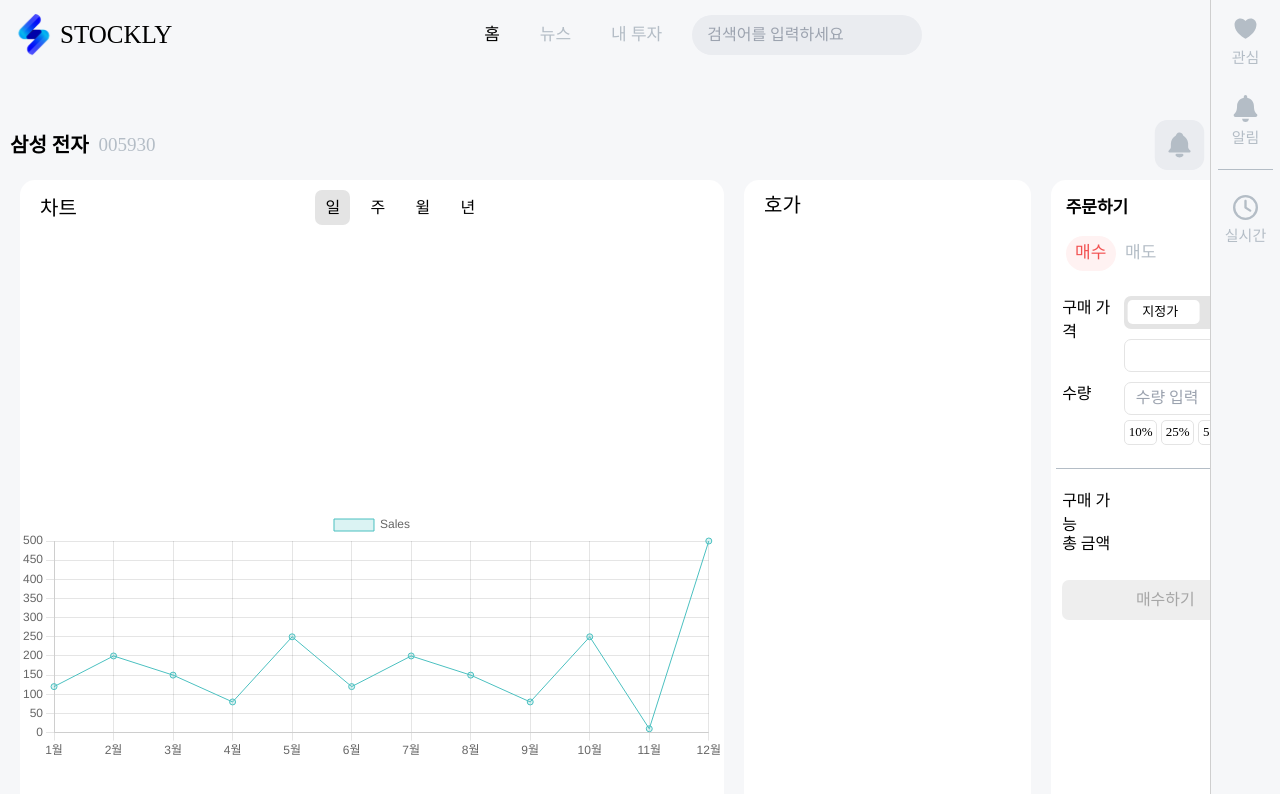
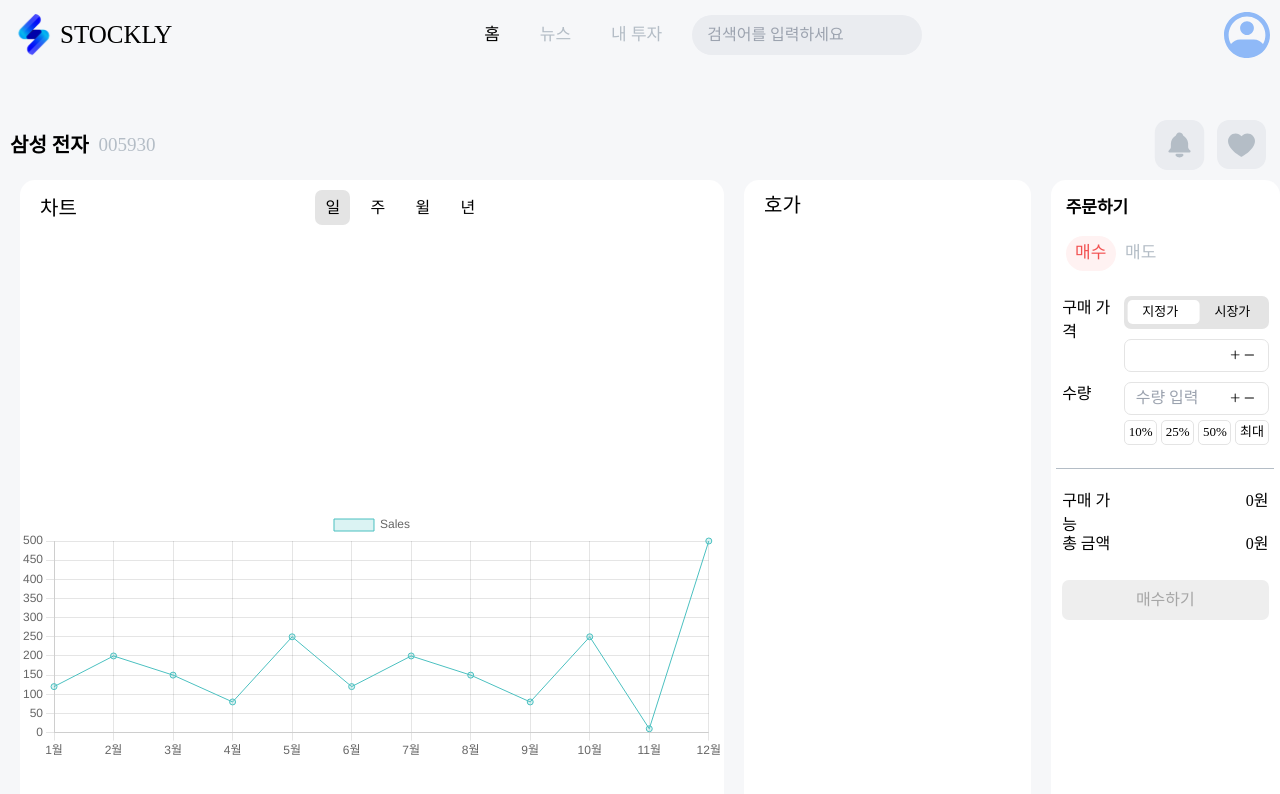
Before and after one commit to sykang519/StocklyFrontend, a React (Vite) app: page /details in a window 1280 px wide. Shown: the top 794 px of the page. Built offline with nearby package versions, Linux system fonts and the light colour scheme; a web font is replaced by a local one.

Commit message:
fix: 메뉴바 관련 에러 해결
메뉴바 div와 겹쳐지는 컴포넌트 클릭 안되는 문제 해결

```diff
--- a/src/components/menuBar/MenuBar.tsx
+++ b/src/components/menuBar/MenuBar.tsx
@@ -10,10 +10,10 @@ function MenuBar() {
   const {openDrawer, like, alert, chart, handleDrawer} = useDrawerStore();
 
   return (
-    <div className={`flex h-[100vh] fixed top-0 right-0 z-10`}>
+    <div className={`flex h-[100vh] fixed top-0 right-0`}>
       <div
-        className={`transition-all duration-300 bg-Bg-gray z-100 overflow-auto ${
-          openDrawer ? 'w-[300px] border-l solid border-[#cfcfcf]' : 'w-0'
+        className={`transition-all duration-300 bg-Bg-gray overflow-auto  ${
+          openDrawer ? 'w-[300px] border-l solid border-[#cfcfcf] ' : 'w-0 z-0'
         }`}
       >
         {like && <MenuBarLikeContent /> }
--- a/src/pages/MainPage.tsx
+++ b/src/pages/MainPage.tsx
@@ -2,17 +2,22 @@ import TopNavBar from '../components/TopNavBar';
 import StockChartList from '../components/StockChart';
 import useDrawerStore from '../zustand/MenuBarStore';
 
+function Carousel() {
+  return (<div>hello</div>);
+}
+
 function MainPage() {
-  const {openDrawer} = useDrawerStore();
+  const { openDrawer } = useDrawerStore();
   return (
     <>
-      <div className={`w-[100%] h-[100vh] transition-all duration-300 ${openDrawer ? 'mr-[370px]' : 'mr-[70px]'}`}>
+      <div className={`w-[100%] h-[100vh] transition-all duration-300 z-10 ${openDrawer ? 'mr-[370px]' : 'mr-[70px]'}`}>
         <TopNavBar />
         <div className="flex justify-center ">
           <div className="w-[95%] min-w-[800px] max-w-[1500px]">
             <StockChartList />
           </div>
         </div>
+        <Carousel />
       </div>
     </>
   );
--- a/src/pages/MyInvestPage.tsx
+++ b/src/pages/MyInvestPage.tsx
@@ -11,7 +11,7 @@ function MyInvestPage() {
   const {openDrawer} = useDrawerStore();
   return (
     <>
-      <div className={`w-[100%] full bg-Bg-gray transition-all duration-300 ${openDrawer ? 'mr-[370px]' : 'mr-[70px]' }`}>
+      <div className={`w-[100%] full bg-Bg-gray transition-all duration-300 z-10 ${openDrawer ? 'mr-[370px]' : 'mr-[70px]' }`}>
         <TopNavBar />
         <div className="flex justify-center ">
           <div className="w-[95%] min-w-[1300px] max-w-[1500px]">
--- a/src/pages/StockDetailsPage.tsx
+++ b/src/pages/StockDetailsPage.tsx
@@ -17,7 +17,7 @@ function StockDetailsPage() {
   return (
     <>
       <div
-        className={`w-[100%] h-[100vh] bg-Bg-gray transition-all duration-300 ${openDrawer ? 'mr-[370px]' : 'mr-[70px]'}`}
+        className={`w-[100%] h-[100vh] bg-Bg-gray transition-all duration-300 z-10 ${openDrawer ? 'mr-[370px]' : 'mr-[70px]'}`}
       >
         <TopNavBar />
         <div className="w-full min-w-[1300px] px-[10px]">
```
